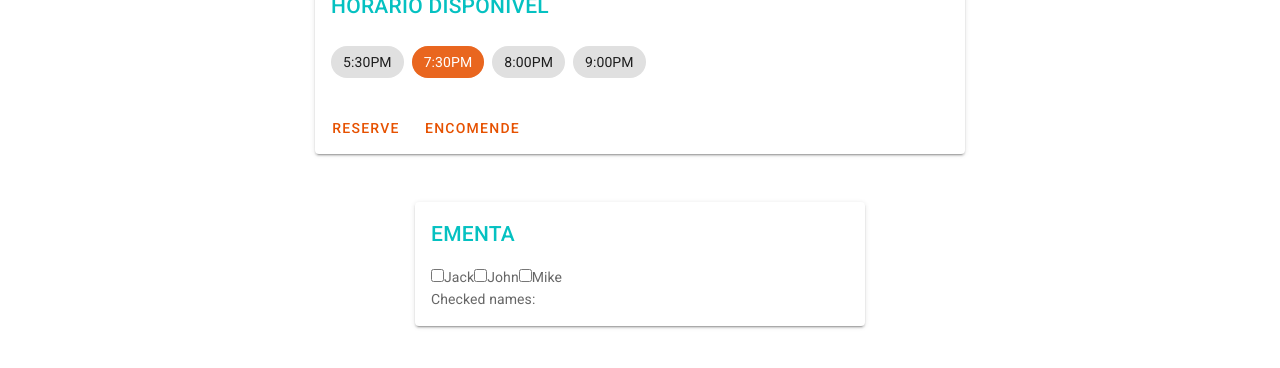
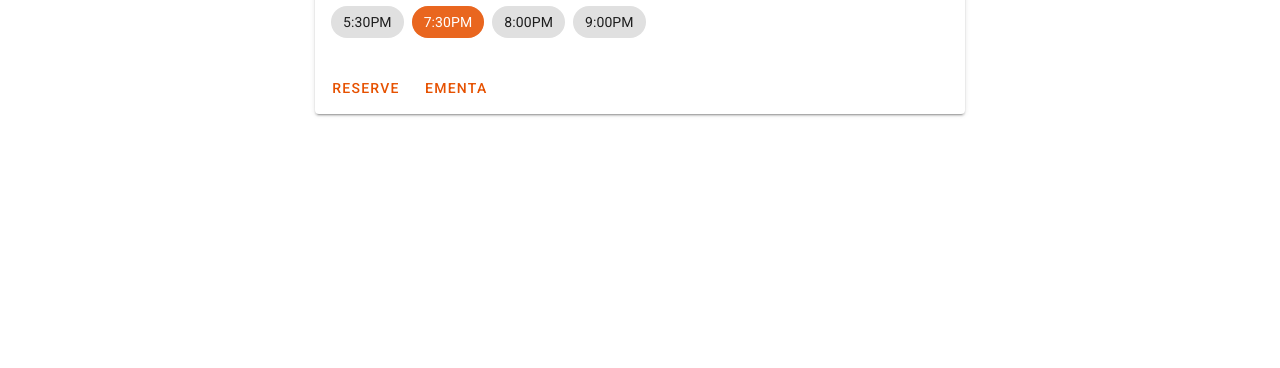
Before and after one commit to Mariannejayjones/inMatosinhos, a Vue app in the folder frontend/: page /eachrestaurant in a window 1280 px wide. Shown: the part 896-1264 px from the top of the page. After the commit the page ends 1118 px from the top, so only its background shows below. Built offline with nearby package versions, Linux system fonts and the light colour scheme.

Commit message:
added modal for each restaurant and reservation--

```diff
--- a/frontend/package.json
+++ b/frontend/package.json
@@ -10,6 +10,10 @@
   "dependencies": {
     "animate.css": "^4.1.1",
     "axios": "^0.21.1",
+    "bootstrap": "^5.0.1",
+    "popper.js": "^1.16.1",
+    "@popperjs/core": "^2.9.2",
+    "jquery": "^3.6.0",
     "core-js": "^3.6.5",
     "vue": "^2.6.11",
     "vue-router": "^3.2.0",
--- a/frontend/src/components/Login.vue
+++ b/frontend/src/components/Login.vue
@@ -1,9 +1,9 @@
 <template>
   <div class="container">
 
-    <div class="loginBox">
-      <input placeholder="Email" v-model="input.email" type="text">
-      <input placeholder="Password" v-model="input.password" type="password">
+    <div class="login-box">
+      <input placeholder="Email" type="text">
+      <input placeholder="Password" type="password">
       <button>Login</button>
     </div>
 
@@ -32,7 +32,7 @@ body {
 	color: #fff;
 }
 
-.loginBox {
+.login-box {
 	background-color: darkcyan;
 	margin: auto auto;
 	padding: 40px;
@@ -49,7 +49,7 @@ body {
 
 }
 
-.loginBox:before {
+.login-box:before {
 	background-image:('./assets/backgroundImage.png');
 	width: 100%;
 	height: 100%;
@@ -65,7 +65,7 @@ body {
 	filter: blur(2px);
 }
 
-.loginBox input {
+.login-box input {
 	margin: 10px 0px;
 	border: none;
 	padding: 10px;
@@ -76,7 +76,7 @@ body {
 	font-family: -apple-system, BlinkMacSystemFont, 'Segoe UI', Roboto, Oxygen, Ubuntu, Cantarell, 'Open Sans', 'Helvetica Neue', sans-serif;
 }
 
-.loginBox button {
+.login-box button {
 	background-color: #05c1c1;
 	color: #fff;
 	border: none;
--- a/frontend/src/components/eachrestaurant.vue
+++ b/frontend/src/components/eachrestaurant.vue
@@ -15,24 +15,24 @@
 
       <v-img
         height="250"
-      src="../assets/5oceanos.png"
-    ></v-img>
+        src="../assets/5oceanos.png">
+      </v-img>
 
       <v-card-title>5 OCEANOS</v-card-title>
 
       <v-card-text>
         <v-row
           align="center"
-        class="mx-0"
-      >
+          class="mx-0">
+
           <v-rating
             :value="4.5"
             color="amber"
             dense
             half-increments
             readonly
-          size="14"
-        ></v-rating>
+            size="14">
+          </v-rating>
 
         </v-row>
 
@@ -48,8 +48,8 @@
         <v-chip-group
           v-model="selection"
           active-class="orange darken-4 white--text"
-        column
-      >
+          column>
+
           <v-chip>5:30PM</v-chip>
 
           <v-chip>7:30PM</v-chip>
@@ -57,6 +57,7 @@
           <v-chip>8:00PM</v-chip>
 
           <v-chip>9:00PM</v-chip>
+
         </v-chip-group>
       </v-card-text>
 
@@ -64,46 +65,56 @@
         <v-btn
           color="orange darken-4"
           text
-        @click="reserve"
-      >
+          @click="reserve()">
           Reserve
         </v-btn>
 
+        <div class="text-center">
+          <v-dialog
+            v-model="dialog"
+            width="500">
+
+            <template v-slot:activator="{ on, attrs }">
               <v-btn
                 color="orange darken-4"
                 text
-        @click="encomende"
-      >
-        Encomende
+                v-bind="attrs"
+                v-on="on"
+                @click="ementa()">
+                Ementa
+              </v-btn>
+            </template>
+
+            <v-card>
+              <v-card-title class="text-h5 grey lighten-2">
+                EMENTA
+              </v-card-title>
+
+              <v-card-text>
+                <input type="radio" id="one" value="One" v-model="picked">
+                <label for="one">One</label>
+                <br>
+                <input type="radio" id="two" value="Two" v-model="picked">
+                <label for="two">Two</label>
+                <br>
+              </v-card-text>
+
+              <v-divider></v-divider>
+
+              <v-card-actions>
+                <v-spacer></v-spacer>
+                  <v-btn
+                    color="orange daken-4"
+                    text
+                    @click="dialog = false">
+                  ENCOMENDAR
                   </v-btn>
               </v-card-actions>
             </v-card>
 
-  <v-card
-    class="mx-auto my-12"
-    max-width="450">
-
-    <v-card-title>EMENTA</v-card-title>
-
-    <v-card-text>
-
-      <div class="menuItems display: flex; justify-content: space-around; padding-left: 10%; padding-bottom: 38px;">
-        <input type="checkbox" id="jack" value="Jack" v-model="menuItems">
-        <label for="jack">Jack</label>
-        <input type="checkbox" id="john" value="John" v-model="menuItems">
-        <label for="john">John</label>
-        <input type="checkbox" id="mike" value="Mike" v-model="menuItems">
-        <label for="mike">Mike</label>
-        <br>
-        <span>Checked names: {{ checkedNames }}</span>
-
+          </v-dialog>
         </div>
-
-
-    </v-card-text>
-
-
-
+      </v-card-actions>
     </v-card>
 
   </div>
@@ -114,17 +125,19 @@
     data: () => ({
       loading: false,
       selection: 1,
-      menuItems: []
+      menuItems: [],
+      dialogm1: '',
+      dialog: false,
     }),
 
     methods: {
-      reserve () {
+      reserve() {
         this.loading = true
 
         setTimeout(() => (this.loading = false), 2000)
       },
 
-      encomende () {
+       ementa() {
         this.loading = true
 
         setTimeout(() => (this.loading = false), 2000)
@@ -146,4 +159,9 @@
   color: #05c1c1;
 }
 
+.restaurantMain{
+  margin-top: -40px;
+  margin-bottom: 60px;
+}
+
 </style>
--- a/frontend/src/components/restaurants.vue
+++ b/frontend/src/components/restaurants.vue
@@ -120,7 +120,7 @@ import axios from 'axios'
     background-color: #05c1c1;
     height: 45px;
     width: 600px;
-    margin-left: 33%;
+    margin-left: 26%;
     margin-top: -90px;
     padding:10px 10px;
     border-radius: 5px;
@@ -153,6 +153,7 @@ import axios from 'axios'
 
 ::placeholder{
   color:white;
+  padding-bottom: 15px;
 }
 
 .searchCheckboxes{
--- a/frontend/src/router/index.js
+++ b/frontend/src/router/index.js
@@ -31,6 +31,7 @@ const routes = [
     name: 'eachrestaurant',
     component: eachrestaurant
   },
+
 ]
 
 const router = new VueRouter({
```
Also changed, not shown: 1 other file (tests, documents, lock files or other folders). Lines whose indentation alone changed are shown as unchanged.
